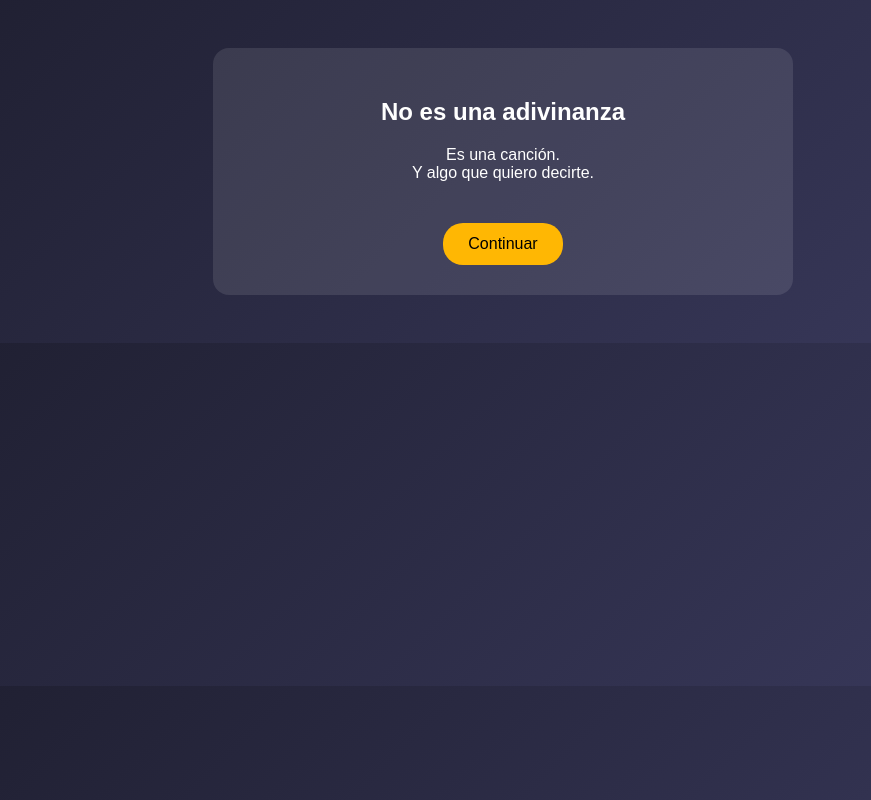
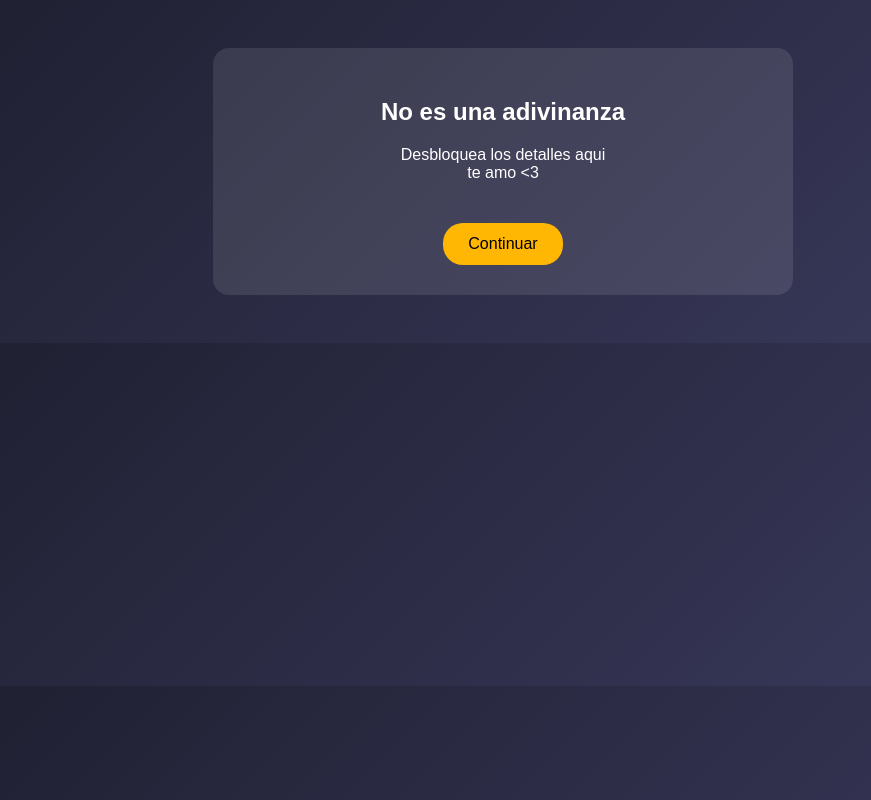
Before and after one commit to marcia-eng/date-jazz, a plain HTML site: page index.html in a window 1280 px wide. Shown: the whole page, without its empty margins (137-1008 px from the left). Drawn offline with Linux system fonts and the light colour scheme.

Commit message:
Update index.html

```diff
--- a/index.html
+++ b/index.html
@@ -45,8 +45,8 @@
   <div class="card" id="step1">
     <h2>No es una adivinanza</h2>
     <p>
-      Es una canción.<br>
-      Y algo que quiero decirte.
+      Desbloquea los detalles aqui<br>
+     te amo <3
     </p>
     <button onclick="nextStep()">Continuar</button>
   </div>
```
